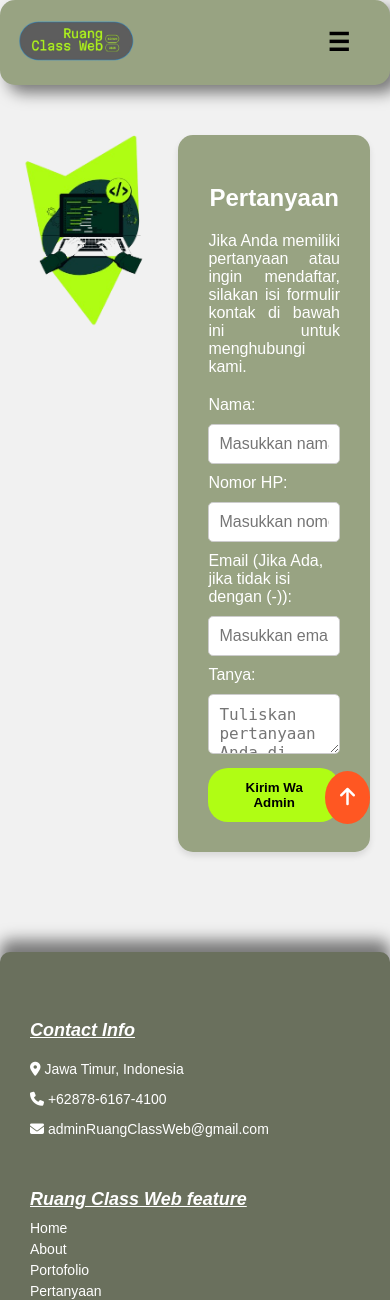
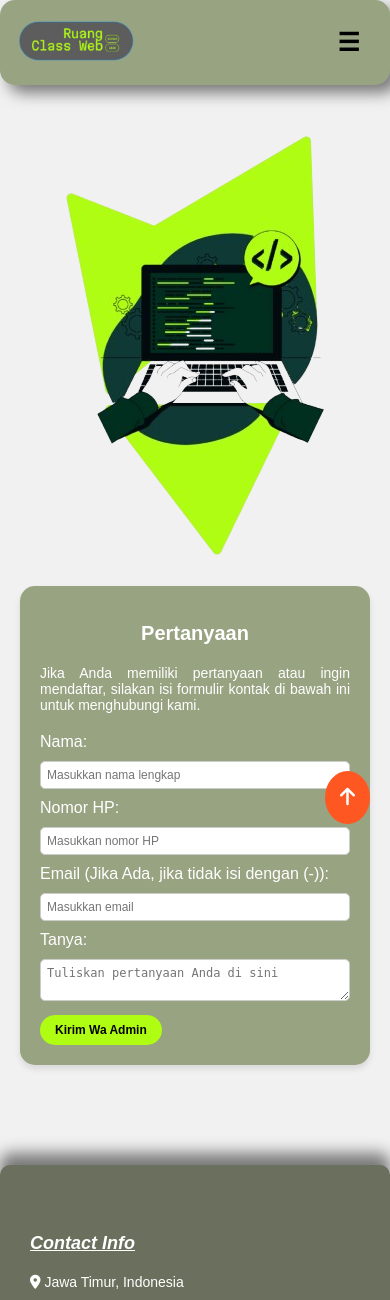
Before and after one commit to Rasio09/Ruang-Class-Web, a PHP site: page /pertanyaan.php in a window 390 px wide. Shown: the top 1300 px of the page. Run offline with PHP 8.4, Linux system fonts and the light colour scheme.

Commit message:
update untuk responsif halaman pertanyaan

```diff
--- a/css/hub.css
+++ b/css/hub.css
@@ -241,3 +241,60 @@
                 margin-left:130px;
             }
         }
+
+        /* Responsif untuk layar kecil */
+@media (max-width: 768px) {
+    /* Menyesuaikan .container menjadi layout kolom dan gambar serta form dalam satu baris */
+    .container {
+        flex-direction: column; /* Pastikan elemen (gambar dan teks) ditampilkan secara vertikal */
+        align-items: center;
+        gap: 20px;
+    }
+
+    /* Menyesuaikan gambar agar lebih kecil pada layar kecil */
+    .image-container img {
+        width: 100%; /* Membuat gambar responsif */
+        max-width: 400px; /* Membatasi gambar agar tidak terlalu besar */
+        height: auto; /* Memastikan tinggi gambar tetap proporsional */
+    }
+
+    /* Menyesuaikan kontainer teks */
+    .text-container {
+        width: 100%; /* Memastikan teks menggunakan lebar penuh */
+        max-width: 100%; /* Membiarkan teks menggunakan seluruh lebar */
+        padding: 20px;
+    }
+
+    /* Menyesuaikan input field untuk ukuran lebih kecil */
+    .input-field {
+        padding: 8px;
+        font-size: 14px; /* Mengurangi ukuran font input */
+    }
+
+    button {
+        padding: 10px 20px;
+        font-size: 14px; /* Menyesuaikan ukuran font tombol */
+    }
+}
+
+/* Responsif untuk perangkat lebih kecil (mobile) */
+@media (max-width: 480px) {
+    /* Mengurangi padding dan menyesuaikan ukuran tombol */
+    .input-field {
+        padding: 6px;
+        font-size: 12px; /* Ukuran input yang lebih kecil */
+    }
+
+    button {
+        padding: 8px 15px;
+        font-size: 12px; /* Ukuran font tombol lebih kecil */
+    }
+
+    .text-container h2 {
+        font-size: 20px; /* Mengurangi ukuran font judul */
+    }
+
+    .text-container p {
+        font-size: 14px; /* Mengurangi ukuran font teks */
+    }
+}
--- a/pertanyaan.php
+++ b/pertanyaan.php
@@ -5,9 +5,17 @@
     <meta name="viewport" content="width=device-width, initial-scale=1.0">
     <link rel="icon" href="img/favicon.png" type="image/x-icon">
     <title>Contact</title>
-    <link rel="stylesheet" href="css/hub.css">
+    <link rel="stylesheet" href="css/hub.css?<?= time() ?>">
     <!-- icon -->
     <link rel="stylesheet" href="https://cdnjs.cloudflare.com/ajax/libs/font-awesome/6.4.2/css/all.min.css">
+
+    <script>
+        // JavaScript for toggling the navbar in smaller screens
+        function toggleNavbar() {
+            const navbarLinks = document.querySelector('.nav-links');
+            navbarLinks.classList.toggle('active');
+        }
+    </script>
 </head>
 <body>
     <?php
```
